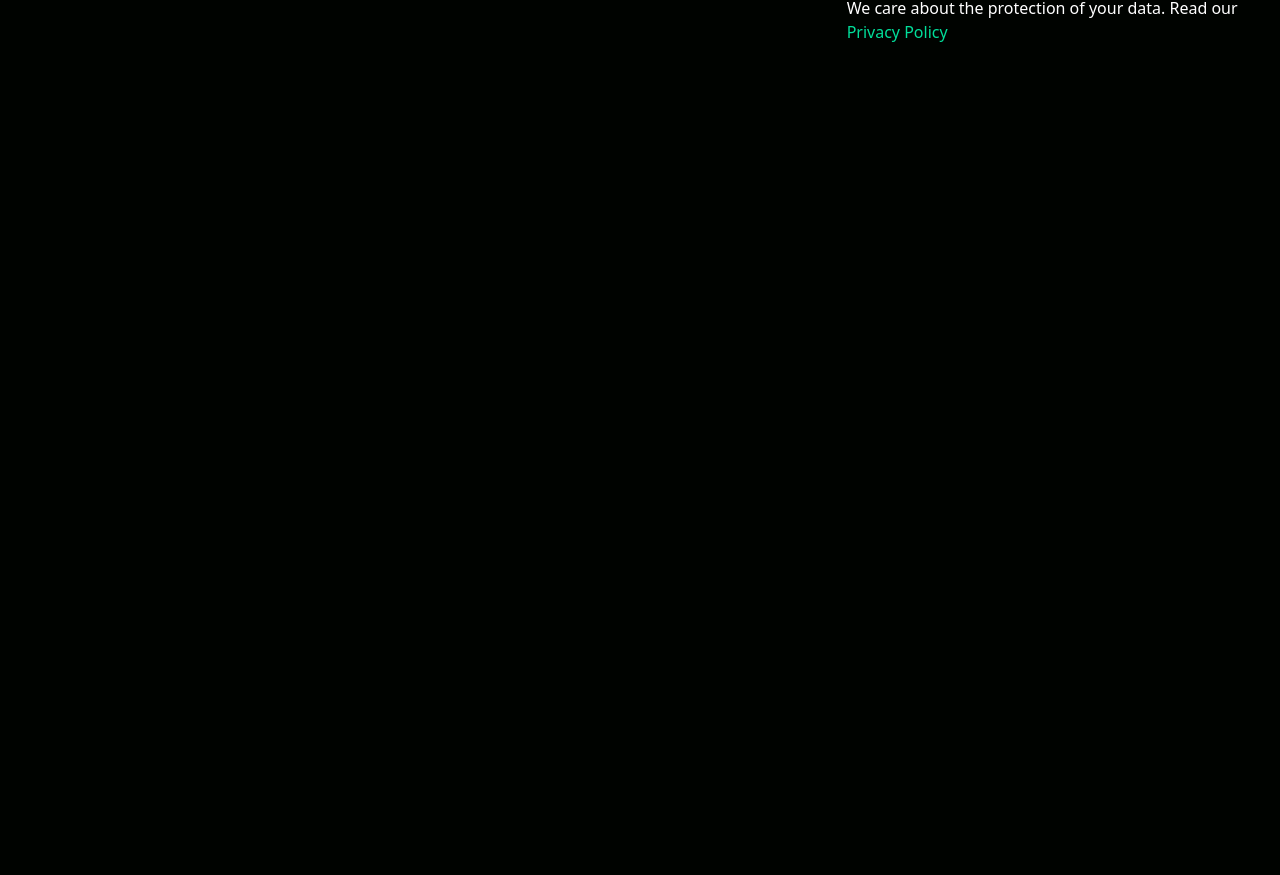
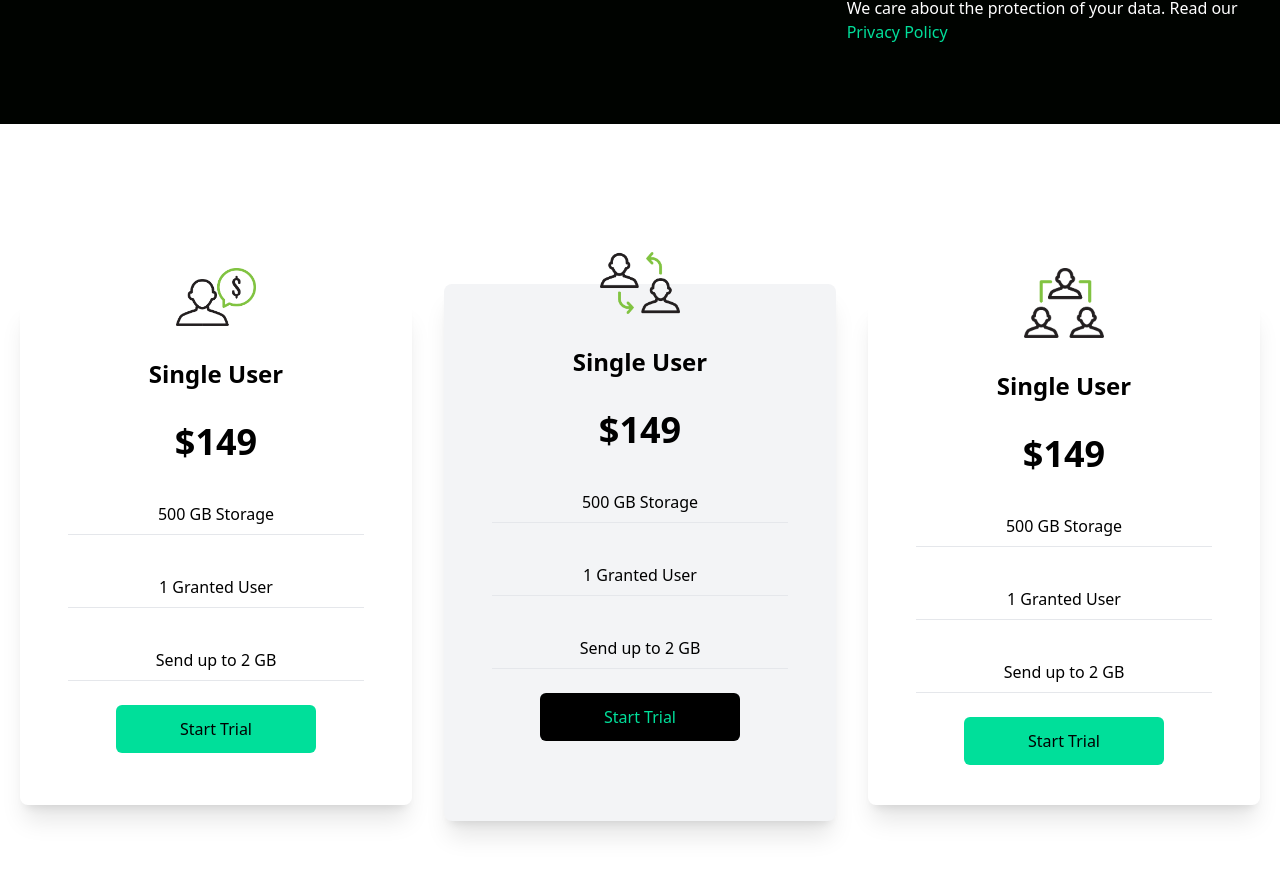
Before and after one commit to kgarcia7/data-finance-react-app, a React (Create React App) app: page / in a window 1280 px wide. Shown: the part 1557-2432 px from the top of the page. Before the commit the page ends 1681 px from the top, so only its background shows below. Built offline with nearby package versions, Linux system fonts and the light colour scheme.

Commit message:
Adding cards and styling

```diff
--- a/src/App.js
+++ b/src/App.js
@@ -3,6 +3,7 @@
 import Hero from "./components/Hero";
 import Analytics from "./components/Analytics";
 import Newsletter from "./components/Newsletter";
+import Cards from "./components/Cards";
 
 function App() {
   return <div>
@@ -10,6 +11,7 @@
     <Hero />
     <Analytics />
     <Newsletter />
+    <Cards />
   </div>;
 }
 
--- /dev/null
+++ b/src/components/Cards.jsx
@@ -0,0 +1,66 @@
+import React from "react";
+import Single from "../assets/single.png";
+import Double from "../assets/double.png";
+import Triple from "../assets/triple.png";
+
+const Cards = () => {
+  return (
+    <div className="w-full py-[10rem] px-4 bg-white">
+      <div className="max-w-[1240px] mx-auto grid md:grid-cols-3 gap-8 ">
+        <div className="w-full shadow-xl flex flex-col p-4 my-4 rounded-lg hover:scale-105 duration-300">
+          <img
+            className="w-20 mx-auto mt-[-3rem] bg-white"
+            src={Single}
+            alt="/"
+          />
+          <h2 className="text-2xl font-bold text-center py-8">Single User</h2>
+          <p className="text-center text-4xl font-bold">$149</p>
+          <div className="text-center font-medium">
+            <p className="py-2 border-b mx-8 mt-8">500 GB Storage</p>
+            <p className="py-2 border-b mx-8 mt-8">1 Granted User</p>
+            <p className="py-2 border-b mx-8 mt-8">Send up to 2 GB</p>
+          </div>
+          <button className="bg-[#00df9a] w-[200px] rounded-md font-medium my-6 mx-auto py-3 text-black">
+            Start Trial
+          </button>
+        </div>
+        <div className="w-full shadow-xl bg-gray-100 flex flex-col p-4 md:my-0 my-8 rounded-lg hover:scale-105 duration-300">
+          <img
+            className="w-20 mx-auto mt-[-3rem] bg-transparent"
+            src={Double}
+            alt="/"
+          />
+          <h2 className="text-2xl font-bold text-center py-8">Single User</h2>
+          <p className="text-center text-4xl font-bold">$149</p>
+          <div className="text-center font-medium">
+            <p className="py-2 border-b mx-8 mt-8">500 GB Storage</p>
+            <p className="py-2 border-b mx-8 mt-8">1 Granted User</p>
+            <p className="py-2 border-b mx-8 mt-8">Send up to 2 GB</p>
+          </div>
+          <button className="bg-black text-[#00df9a] w-[200px] rounded-md font-medium my-6 mx-auto py-3">
+            Start Trial
+          </button>
+        </div>
+        <div className="w-full shadow-xl flex flex-col p-4 my-4 rounded-lg hover:scale-105 duration-300">
+          <img
+            className="w-20 mx-auto mt-[-3rem] bg-white"
+            src={Triple}
+            alt="/"
+          />
+          <h2 className="text-2xl font-bold text-center py-8">Single User</h2>
+          <p className="text-center text-4xl font-bold">$149</p>
+          <div className="text-center font-medium">
+            <p className="py-2 border-b mx-8 mt-8">500 GB Storage</p>
+            <p className="py-2 border-b mx-8 mt-8">1 Granted User</p>
+            <p className="py-2 border-b mx-8 mt-8">Send up to 2 GB</p>
+          </div>
+          <button className="bg-[#00df9a] w-[200px] rounded-md font-medium my-6 mx-auto py-3 text-black">
+            Start Trial
+          </button>
+        </div>
+      </div>
+    </div>
+  );
+};
+
+export default Cards;
```
